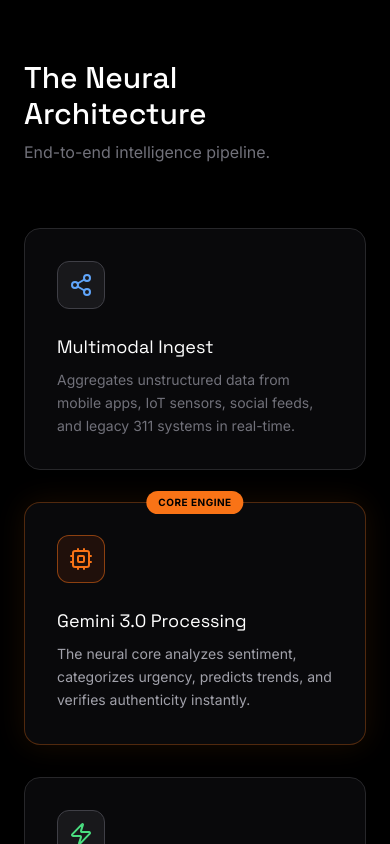
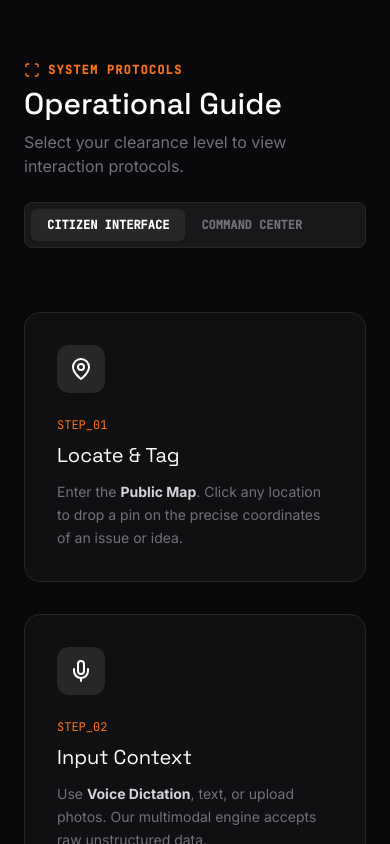
Before and after one commit to iamitgaur10-coder/EchoSphere-AI, a React (Vite) app: page / in a window 390 px wide. Shown: the part 880-1724 px from the top of the page. Built offline with nearby package versions, Linux system fonts and the light colour scheme; no server answers.

Commit message:
feat: Enhance landing page with tutorial section
Introduces a new interactive tutorial section to the landing page, guiding users through citizen and admin workflows. Adds relevant icons and state management for the tutorial mode.

```diff
--- a/components/LandingPage.tsx
+++ b/components/LandingPage.tsx
@@ -1,5 +1,5 @@
 import React, { useState, useEffect } from 'react';
-import { Globe2, ArrowRight, MapPin, BarChart3, Radio, Scan, Zap, Activity, Hexagon, Fingerprint, MousePointer2, Database, Network, Cpu, Share2, Shield, Truck, Trees, Siren, Layers, Play } from 'lucide-react';
+import { Globe2, ArrowRight, MapPin, BarChart3, Radio, Scan, Zap, Activity, Hexagon, Fingerprint, MousePointer2, Database, Network, Cpu, Share2, Shield, Truck, Trees, Siren, Layers, Play, Mic, PenTool, LayoutDashboard } from 'lucide-react';
 import { AccountSetup } from '../types';
 
 interface LandingPageProps {
@@ -10,9 +10,7 @@ interface LandingPageProps {
 }
 
 const LandingPage: React.FC<LandingPageProps> = ({ onEnterPublic, onEnterAdmin, onEnterWizard, account }) => {
-  const [activeTab, setActiveTab] = useState<'scan' | 'analyze'>('scan');
-  const [isAnalyzing, setIsAnalyzing] = useState(false);
-  const [analysisResult, setAnalysisResult] = useState<any>(null);
+  const [tutorialMode, setTutorialMode] = useState<'citizen' | 'admin'>('citizen');
 
   // Fake "Data Stream" for the marquee
   const baseData = Array(10).fill(0).map((_, i) => ({
@@ -213,7 +211,135 @@ const LandingPage: React.FC<LandingPageProps> = ({ onEnterPublic, onEnterAdmin,
         </div>
       </section>
 
-      {/* --- Section 2: Neural Architecture --- */}
+      {/* --- Section 2: Operational Guide (Tutorial) --- */}
+      <section className="py-24 bg-white dark:bg-zinc-950 border-b border-zinc-200 dark:border-zinc-900">
+        <div className="max-w-6xl mx-auto px-6">
+
+            <div className="flex flex-col md:flex-row md:items-end justify-between mb-16 gap-6">
+                <div>
+                    <div className="inline-flex items-center space-x-2 text-orange-500 mb-2">
+                        <Scan size={16} />
+                        <span className="text-xs font-mono font-bold uppercase tracking-widest">System Protocols</span>
+                    </div>
+                    <h2 className="font-display text-3xl font-medium text-zinc-900 dark:text-white">Operational Guide</h2>
+                    <p className="text-zinc-500 mt-2">Select your clearance level to view interaction protocols.</p>
+                </div>
+
+                {/* Role Switcher */}
+                <div className="bg-zinc-100 dark:bg-zinc-900 p-1.5 rounded-lg inline-flex border border-zinc-200 dark:border-zinc-800">
+                    <button
+                        onClick={() => setTutorialMode('citizen')}
+                        className={`px-4 py-2 rounded-md text-xs font-bold font-mono uppercase transition-all ${
+                            tutorialMode === 'citizen'
+                            ? 'bg-white dark:bg-zinc-800 text-black dark:text-white shadow-sm'
+                            : 'text-zinc-500 hover:text-zinc-900 dark:hover:text-zinc-300'
+                        }`}
+                    >
+                        Citizen Interface
+                    </button>
+                    <button
+                        onClick={() => setTutorialMode('admin')}
+                        className={`px-4 py-2 rounded-md text-xs font-bold font-mono uppercase transition-all ${
+                            tutorialMode === 'admin'
+                            ? 'bg-white dark:bg-zinc-800 text-black dark:text-white shadow-sm'
+                            : 'text-zinc-500 hover:text-zinc-900 dark:hover:text-zinc-300'
+                        }`}
+                    >
+                        Command Center
+                    </button>
+                </div>
+            </div>
+
+            <div className="grid md:grid-cols-3 gap-8">
+                {tutorialMode === 'citizen' ? (
+                    <>
+                        <div className="group p-8 rounded-2xl bg-zinc-50 dark:bg-zinc-900/50 border border-zinc-200 dark:border-zinc-800 hover:border-orange-500/50 transition-all">
+                            <div className="w-12 h-12 bg-white dark:bg-zinc-800 rounded-xl flex items-center justify-center mb-6 shadow-sm group-hover:scale-110 transition-transform duration-500">
+                                <MapPin size={24} className="text-zinc-900 dark:text-white" />
+                            </div>
+                            <div className="text-xs font-mono text-orange-500 mb-2">STEP_01</div>
+                            <h3 className="font-display text-xl text-zinc-900 dark:text-white mb-3">Locate & Tag</h3>
+                            <p className="text-sm text-zinc-500 leading-relaxed">
+                                Enter the <span className="text-zinc-900 dark:text-zinc-300 font-bold">Public Map</span>. Click any location to drop a pin on the precise coordinates of an issue or idea.
+                            </p>
+                        </div>
+
+                        <div className="group p-8 rounded-2xl bg-zinc-50 dark:bg-zinc-900/50 border border-zinc-200 dark:border-zinc-800 hover:border-orange-500/50 transition-all">
+                            <div className="w-12 h-12 bg-white dark:bg-zinc-800 rounded-xl flex items-center justify-center mb-6 shadow-sm group-hover:scale-110 transition-transform duration-500">
+                                <Mic size={24} className="text-zinc-900 dark:text-white" />
+                            </div>
+                            <div className="text-xs font-mono text-orange-500 mb-2">STEP_02</div>
+                            <h3 className="font-display text-xl text-zinc-900 dark:text-white mb-3">Input Context</h3>
+                            <p className="text-sm text-zinc-500 leading-relaxed">
+                                Use <span className="text-zinc-900 dark:text-zinc-300 font-bold">Voice Dictation</span>, text, or upload photos. Our multimodal engine accepts raw unstructured data.
+                            </p>
+                        </div>
+
+                        <div className="group p-8 rounded-2xl bg-zinc-50 dark:bg-zinc-900/50 border border-zinc-200 dark:border-zinc-800 hover:border-orange-500/50 transition-all">
+                            <div className="w-12 h-12 bg-white dark:bg-zinc-800 rounded-xl flex items-center justify-center mb-6 shadow-sm group-hover:scale-110 transition-transform duration-500">
+                                <Cpu size={24} className="text-zinc-900 dark:text-white" />
+                            </div>
+                            <div className="text-xs font-mono text-orange-500 mb-2">STEP_03</div>
+                            <h3 className="font-display text-xl text-zinc-900 dark:text-white mb-3">AI Analysis</h3>
+                            <p className="text-sm text-zinc-500 leading-relaxed">
+                                Gemini instantly analyzes sentiment, assigns a <span className="text-zinc-900 dark:text-zinc-300 font-bold">Risk Score</span>, and routes it to the correct city department.
+                            </p>
+                        </div>
+                    </>
+                ) : (
+                    <>
+                        <div className="group p-8 rounded-2xl bg-zinc-50 dark:bg-zinc-900/50 border border-zinc-200 dark:border-zinc-800 hover:border-blue-500/50 transition-all">
+                            <div className="w-12 h-12 bg-white dark:bg-zinc-800 rounded-xl flex items-center justify-center mb-6 shadow-sm group-hover:scale-110 transition-transform duration-500">
+                                <PenTool size={24} className="text-zinc-900 dark:text-white" />
+                            </div>
+                            <div className="text-xs font-mono text-blue-500 mb-2">PHASE_01</div>
+                            <h3 className="font-display text-xl text-zinc-900 dark:text-white mb-3">Provision Workspace</h3>
+                            <p className="text-sm text-zinc-500 leading-relaxed">
+                                Use the <span className="text-zinc-900 dark:text-zinc-300 font-bold">Creation Wizard</span> to define your organization's name, region code, and geographic center point.
+                            </p>
+                        </div>
+
+                        <div className="group p-8 rounded-2xl bg-zinc-50 dark:bg-zinc-900/50 border border-zinc-200 dark:border-zinc-800 hover:border-blue-500/50 transition-all">
+                            <div className="w-12 h-12 bg-white dark:bg-zinc-800 rounded-xl flex items-center justify-center mb-6 shadow-sm group-hover:scale-110 transition-transform duration-500">
+                                <LayoutDashboard size={24} className="text-zinc-900 dark:text-white" />
+                            </div>
+                            <div className="text-xs font-mono text-blue-500 mb-2">PHASE_02</div>
+                            <h3 className="font-display text-xl text-zinc-900 dark:text-white mb-3">Deploy & Monitor</h3>
+                            <p className="text-sm text-zinc-500 leading-relaxed">
+                                Launch your tenant instance. Access the <span className="text-zinc-900 dark:text-zinc-300 font-bold">Admin Dashboard</span> to view real-time heatmaps and incoming data streams.
+                            </p>
+                        </div>
+
+                        <div className="group p-8 rounded-2xl bg-zinc-50 dark:bg-zinc-900/50 border border-zinc-200 dark:border-zinc-800 hover:border-blue-500/50 transition-all">
+                            <div className="w-12 h-12 bg-white dark:bg-zinc-800 rounded-xl flex items-center justify-center mb-6 shadow-sm group-hover:scale-110 transition-transform duration-500">
+                                <BarChart3 size={24} className="text-zinc-900 dark:text-white" />
+                            </div>
+                            <div className="text-xs font-mono text-blue-500 mb-2">PHASE_03</div>
+                            <h3 className="font-display text-xl text-zinc-900 dark:text-white mb-3">Strategic Intelligence</h3>
+                            <p className="text-sm text-zinc-500 leading-relaxed">
+                                Generate <span className="text-zinc-900 dark:text-zinc-300 font-bold">Executive Reports</span> and export CSVs. AI identifies trends, risks, and eco-impact opportunities automatically.
+                            </p>
+                        </div>
+                    </>
+                )}
+            </div>
+
+            <div className="mt-12 text-center">
+                 {tutorialMode === 'citizen' ? (
+                     <button onClick={onEnterPublic} className="text-sm font-bold border-b border-orange-500 text-zinc-900 dark:text-white pb-0.5 hover:text-orange-500 transition-colors">
+                        Launch Public Interface &rarr;
+                     </button>
+                 ) : (
+                     <button onClick={onEnterWizard} className="text-sm font-bold border-b border-blue-500 text-zinc-900 dark:text-white pb-0.5 hover:text-blue-500 transition-colors">
+                        Start Provisioning Sequence &rarr;
+                     </button>
+                 )}
+            </div>
+
+        </div>
+      </section>
+
+      {/* --- Section 3: Neural Architecture --- */}
       <section className="py-24 bg-zinc-100 dark:bg-black border-b border-zinc-200 dark:border-zinc-900 relative">
         <div className="max-w-6xl mx-auto px-6">
             <div className="mb-16">
```
